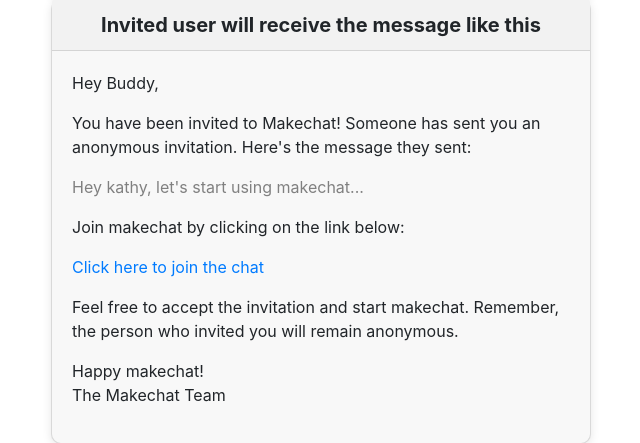
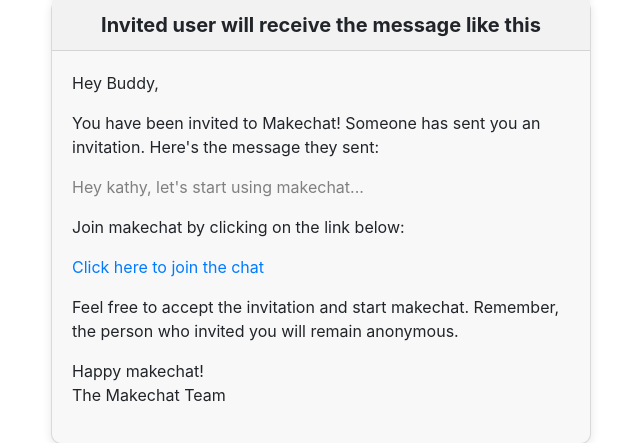
Before and after one commit to makesh9876/makechat, a Django app: page /makechat/ in a window 1280 px wide. Shown: the part 484-927 px from the top of the page, without its empty margins (319-959 px from the left). Run offline with Django 4.2, Linux system fonts and the light colour scheme.

Commit message:
typo change to match whatsapp business

```diff
--- a/chatgpt/templates/chatgpt/invite_user.html
+++ b/chatgpt/templates/chatgpt/invite_user.html
@@ -108,7 +108,7 @@
           <div class="card-header">Invited user will receive the message like this</div>
           <div class="card-body">
             <p>Hey Buddy,</p>
-            <p>You have been invited to Makechat! Someone has sent you an anonymous invitation. Here's the  message they sent:</p>
+            <p>You have been invited to Makechat! Someone has sent you an invitation. Here's the  message they sent:</p>
             <p style="color: grey;">Hey kathy, let's start using makechat...</p>
             <p>Join makechat by clicking on the link below:</p>
             <p><a href="#">Click here to join the chat</a></p>
--- a/chatgpt/views.py
+++ b/chatgpt/views.py
@@ -531,7 +531,7 @@
     This function will return the makechat app body
     """
     return (
-        "Hey Buddy,\n\nYou have been invited to Makechat! Someone has sent you an anonymous invitation. \nHere's the message they sent:\n\n"
+        "Hey Buddy,\n\nYou have been invited to Makechat! Someone has sent you an invitation. \nHere's the message they sent:\n\n"
         + "============================\n\n"
         + response_message
         + "\n\n"
```
